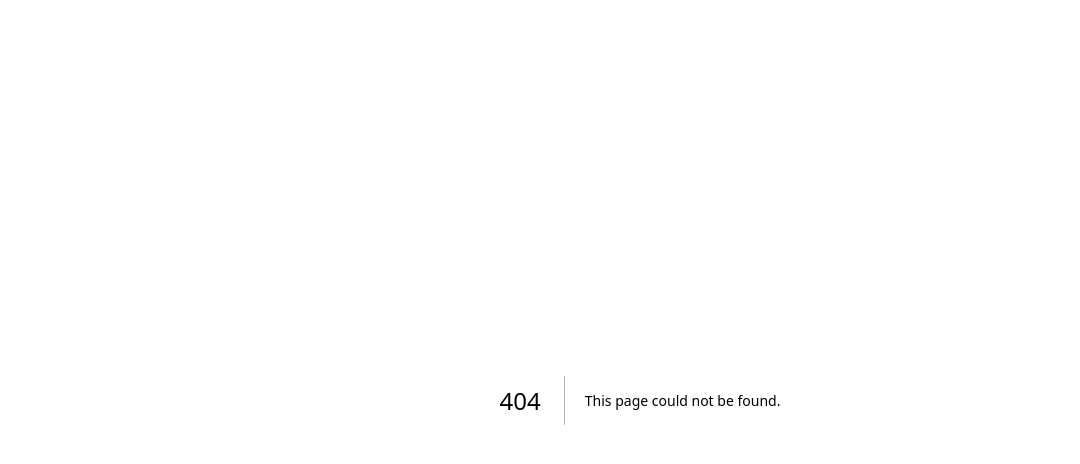
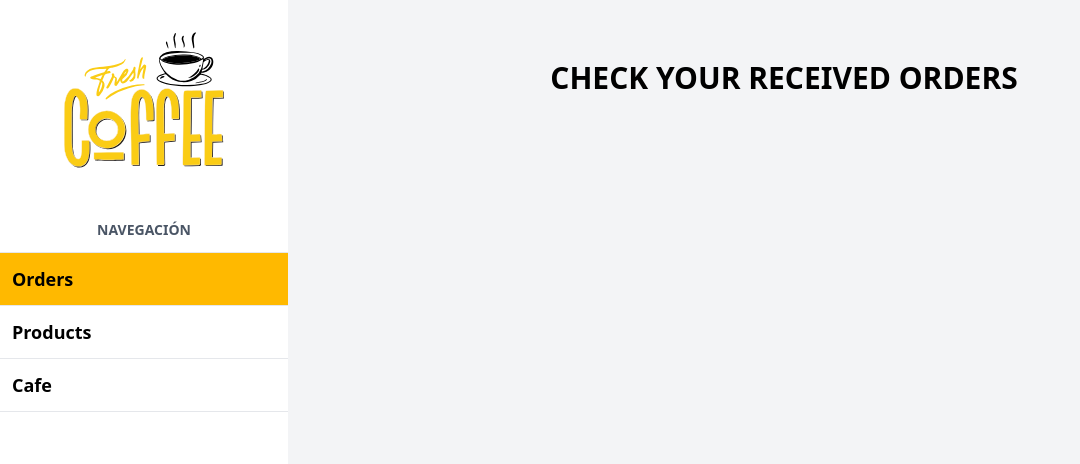
Before and after one commit to MatMT/FoodiesNext, a Next.js app: page /admin/orders in a window 1280 px wide. Before the commit this address had no page. Shown: the top 464 px of the page, without its empty margins (0-1080 px from the left). Built offline with nearby package versions, Linux system fonts and the light colour scheme.

Commit message:
Components and layouts for admin panel

```diff
--- /dev/null
+++ b/app/admin/layout.tsx
@@ -0,0 +1,24 @@
+import ToastNotification from "@/components/ui/ToastNotification";
+import AdminSidebar from "@/components/admin/AdminSidebar";
+
+export default async function AdminLayout({
+    children,
+}: Readonly<{
+    children: React.ReactNode;
+}>) {
+    return (
+        <>
+            <div className="md:flex">
+                <aside className="md:w-72 md:h-screen bg-white">
+                    <AdminSidebar />
+                </aside>
+
+                <main className="md:flex-1 md:h-screen md:overflow-y-scroll bg-gray-100 p-5">
+                    {children}
+                </main>
+            </div>
+
+            <ToastNotification />
+        </>
+    )
+}
--- /dev/null
+++ b/app/admin/orders/page.tsx
@@ -0,0 +1,9 @@
+import Heading from "@/components/order/Heading";
+
+export default function page() {
+  return (
+    <Heading>
+      Check your received orders
+    </Heading>
+  )
+}
--- /dev/null
+++ b/app/admin/products/page.tsx
@@ -0,0 +1,9 @@
+import Heading from "@/components/order/Heading";
+
+export default function page() {
+  return (
+    <Heading>
+      Check your products
+    </Heading>
+  )
+}
--- a/app/order/[category]/page.tsx
+++ b/app/order/[category]/page.tsx
@@ -1,39 +1,35 @@
-import {prisma} from "@/src/lib/prisma";
+import { prisma } from "@/src/lib/prisma";
 import ProductCard from "@/components/products/ProductCard";
+import Heading from "@/components/order/Heading";
 
 async function getProducts(category: string) {
   const products = await prisma.product.findMany({
     where: {
       category: {
-                slug: category
-            }
-        }
+        slug: category,
+      },
+    },
   });
 
   return products;
 }
 
-export default async function OrderPage({params} : {params: {category: string}}) {
-
+export default async function OrderPage({
+  params,
+}: {
+  params: { category: string };
+}) {
   const products = await getProducts(params.category);
 
   return (
     <>
-            <h1 className="text-3xl my-10 font-bold uppercase text-center">
-                Chose your product and add it to your order
-            </h1>
+      <Heading>Chose your product and add it to your order</Heading>
 
       <div className="grid grid-cols-1 lg:grid-cols-2 2xl:grid-cols-3 gap-4 items-start ">
-
         {products.map((product) => (
-                    <ProductCard
-                        key={product.id}
-                        product={product}
-                    />
-                ))
-                }
-
+          <ProductCard key={product.id} product={product} />
+        ))}
       </div>
     </>
   );
-};
+}
--- /dev/null
+++ b/components/admin/AdminRoute.tsx
@@ -0,0 +1,28 @@
+"use client";
+import Link from "next/link";
+import { usePathname } from "next/navigation";
+
+type AdminRouteProps = {
+  link: {
+    url: string;
+    text: string;
+    blank: boolean;
+  };
+};
+
+export default function AdminRoute({ link }: AdminRouteProps) {
+  const pathname = usePathname();
+  const isActive = pathname.startsWith(link.url);
+
+  return (
+    <Link
+      href={link.url}
+      className={`${
+        isActive ? "bg-amber-400" : ""
+      }  font-bold text-lg border-t border-gray-200 p-3 last-of-type:border-b`}
+      target={link.blank ? "_blank" : ""}
+    >
+      {link.text}
+    </Link>
+  );
+}
--- /dev/null
+++ b/components/admin/AdminSidebar.tsx
@@ -0,0 +1,26 @@
+import Link from "next/link";
+import Logo from "../ui/Logo";
+import AdminRoute from "./AdminRoute";
+const adminNavigation = [
+  { url: "/admin/orders", text: "Orders", blank: false },
+  { url: "/admin/products", text: "Products", blank: false },
+  { url: "/order/cafe", text: "Cafe", blank: true },
+];
+
+export default function AdminSidebar() {
+  return (
+    <>
+      <Logo />
+      <div className="space-y-3 ">
+        <p className="mt-10 uppercase font-bold text-sm text-gray-600 text-center">
+          Navegación
+        </p>
+        <nav className="flex flex-col">
+          {adminNavigation &&
+            adminNavigation.map((link, i) => <AdminRoute key={i} link={link} />)
+            }
+        </nav>
+      </div>
+    </>
+  );
+}
--- /dev/null
+++ b/components/order/Heading.tsx
@@ -0,0 +1,9 @@
+import React from "react";
+
+export default function Heading({ children }: { children: React.ReactNode }) {
+  return (
+    <h1 className="text-3xl my-10 font-bold uppercase text-center">
+      {children}
+    </h1>
+  );
+}
--- a/components/order/OrderSidebar.tsx
+++ b/components/order/OrderSidebar.tsx
@@ -1,5 +1,6 @@
 import { prisma } from "@/src/lib/prisma";
 import CategoryIcon from "@/ui/CategoryIcon";
+import Logo from "../ui/Logo";
 
 async function getCategories() {
   return await prisma.category.findMany()
@@ -10,6 +11,8 @@
 
     return (
     <aside className="md:w-72 md:h-screen bg-white">
+
+      <Logo />
 
       <nav className="mt-10">
         {categories.map(category => (
--- /dev/null
+++ b/components/ui/Logo.tsx
@@ -0,0 +1,15 @@
+import Image from "next/image";
+
+export default function Logo() {
+  return (
+    <div className="flex justify-center mt-5">
+      <div className="relative w-40 h-40">
+        <Image
+            fill
+            alt="Logotipo Foodies Next"
+            src="/logo.svg"
+        />
+      </div>
+    </div>
+  );
+}
```
Lines whose indentation alone changed are shown as unchanged.
